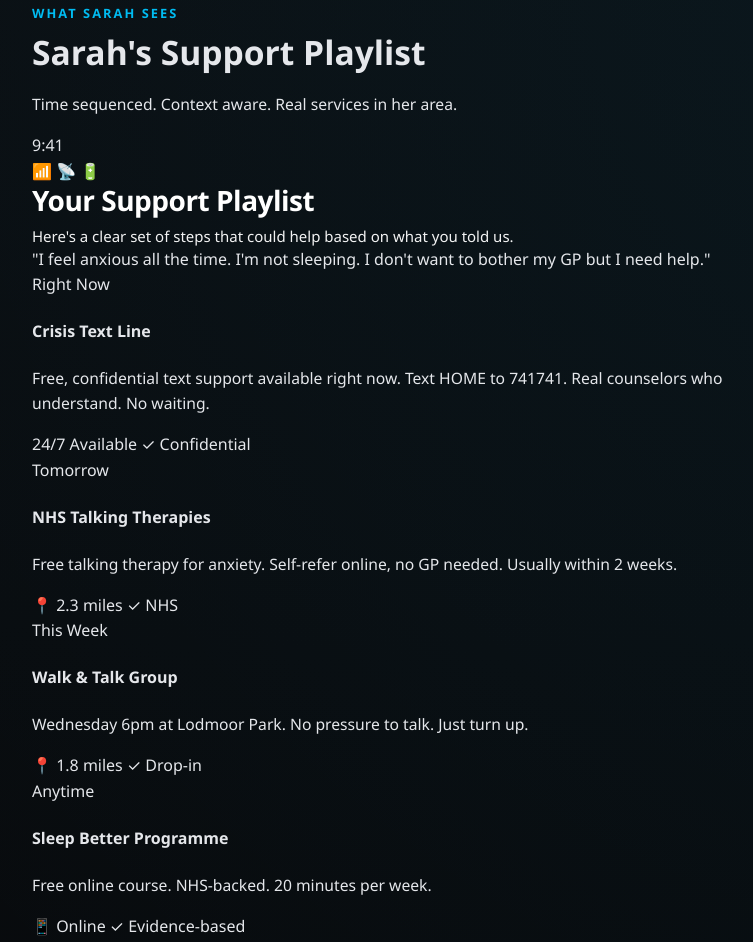
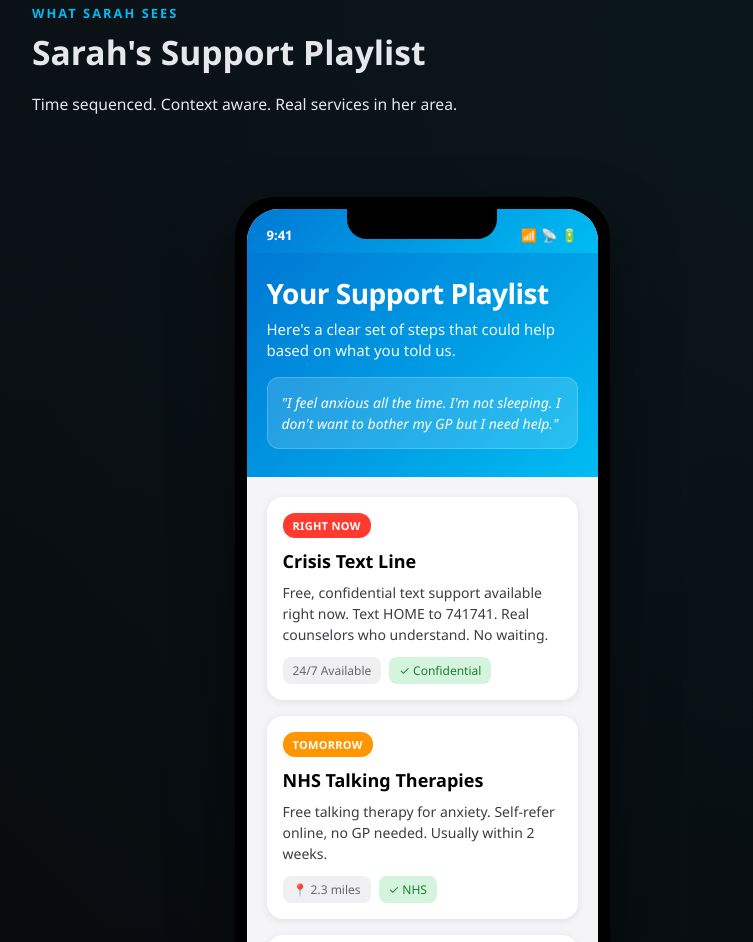
Before and after one commit to Marcovanbd1/Microsoft-SupportPlaylist, a plain HTML site: page index.html in a window 1280 px wide. Shown: the part 1698-2640 px from the top of the page, without its empty margins (218-971 px from the left). Drawn offline with Linux system fonts and the light colour scheme.

Commit message:
Update style.css

```diff
--- a/style.css
+++ b/style.css
@@ -555,6 +555,185 @@
 
 /* Special boxes */
 
+.iphone-mockup {
+  display: flex;
+  justify-content: center;
+  margin: 3rem 0;
+  padding: 2rem 0;
+}
+
+.iphone {
+  width: 375px;
+  height: 812px;
+  background: #000;
+  border-radius: 40px;
+  padding: 12px;
+  box-shadow: 0 30px 60px rgba(0, 0, 0, 0.5);
+  position: relative;
+}
+
+.notch {
+  position: absolute;
+  top: 12px;
+  left: 50%;
+  transform: translateX(-50%);
+  width: 150px;
+  height: 30px;
+  background: #000;
+  border-radius: 0 0 20px 20px;
+  z-index: 10;
+}
+
+.screen {
+  width: 100%;
+  height: 100%;
+  background: #f5f5f7;
+  border-radius: 32px;
+  overflow: hidden;
+  position: relative;
+}
+
+.status-bar {
+  height: 44px;
+  background: linear-gradient(135deg, #0078d4 0%, #00bcf2 100%);
+  display: flex;
+  align-items: center;
+  justify-content: space-between;
+  padding: 0 20px;
+  padding-top: 8px;
+  color: white;
+  font-size: 13px;
+  font-weight: 500;
+}
+
+.time {
+  font-weight: 600;
+}
+
+.status-icons {
+  display: flex;
+  gap: 4px;
+  align-items: center;
+}
+
+.content {
+  height: calc(100% - 44px);
+  overflow-y: auto;
+  background: #f5f5f7;
+}
+
+.header {
+  background: linear-gradient(135deg, #0078d4 0%, #00bcf2 100%);
+  color: white;
+  padding: 24px 20px 28px;
+}
+
+.question-box {
+  background: rgba(255, 255, 255, 0.15);
+  border-radius: 12px;
+  padding: 14px;
+  margin-top: 16px;
+  font-style: italic;
+  font-size: 14px;
+  line-height: 1.5;
+  border: 1px solid rgba(255, 255, 255, 0.2);
+  color: white;
+}
+
+.playlist-items {
+  padding: 20px;
+}
+
+.playlist-item {
+  background: white;
+  border-radius: 16px;
+  padding: 16px;
+  margin-bottom: 16px;
+  box-shadow: 0 2px 8px rgba(0, 0, 0, 0.08);
+}
+
+.item-header {
+  display: flex;
+  justify-content: space-between;
+  align-items: flex-start;
+  margin-bottom: 12px;
+}
+
+.item-badge {
+  display: inline-block;
+  padding: 4px 10px;
+  border-radius: 12px;
+  font-size: 11px;
+  font-weight: 600;
+  text-transform: uppercase;
+  letter-spacing: 0.3px;
+}
+
+.badge-now {
+  background: #ff3b30;
+  color: white;
+}
+
+.badge-tomorrow {
+  background: #ff9500;
+  color: white;
+}
+
+.badge-week {
+  background: #007aff;
+  color: white;
+}
+
+.badge-ongoing {
+  background: #34c759;
+  color: white;
+}
+
+.item-title {
+  font-size: 18px;
+  font-weight: 700;
+  color: #000;
+  margin: 0 0 8px 0;
+  line-height: 1.3;
+}
+
+.item-description {
+  font-size: 14px;
+  color: #3c3c43;
+  line-height: 1.5;
+  margin: 0 0 12px 0;
+}
+
+.item-meta {
+  display: flex;
+  flex-wrap: wrap;
+  gap: 8px;
+}
+
+.meta-tag {
+  display: inline-flex;
+  align-items: center;
+  gap: 4px;
+  padding: 4px 10px;
+  background: #f0f0f3;
+  border-radius: 8px;
+  font-size: 12px;
+  color: #666;
+}
+
+.meta-tag.green {
+  background: #d4f4dd;
+  color: #1e7e34;
+}
+
+@media (max-width: 500px) {
+  .iphone {
+    transform: scale(0.85);
+  }
+}
+
+/* Special boxes */
+
 .example-box {
   margin: 2rem 0;
   padding: 1.5rem;
```
